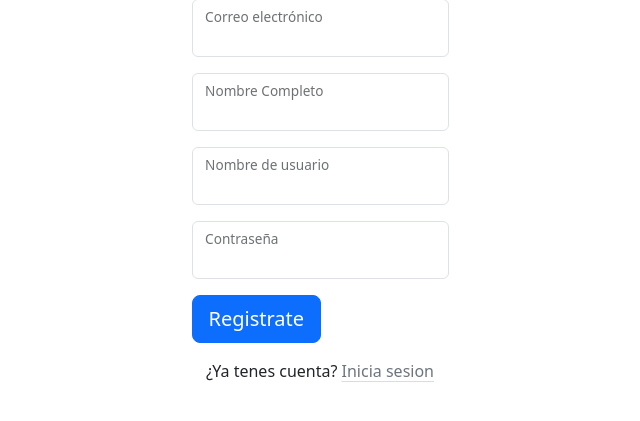
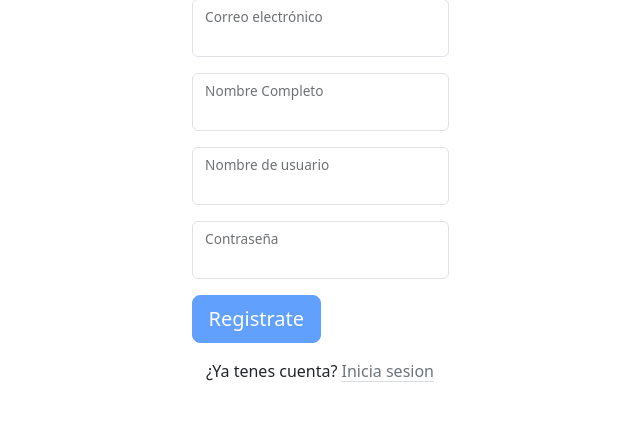
Before and after one commit to LucasSimoesMDP/ProyectoFitnessAPP, a Django app: page /register/ in a window 1280 px wide. Shown: the part 229-650 px from the top of the page, without its empty margins (320-960 px from the left). Run offline with Django 4.2, Linux system fonts and the light colour scheme.

Commit message:
EN CONSTRUCCION: deshabilitar boton de registro hasta que se confirmen todos los inputs del formulario

```diff
--- a/fitness/assets/fitness/templates/register.html
+++ b/fitness/assets/fitness/templates/register.html
@@ -19,7 +19,7 @@
   <main>
     <div class="menu-login">
       <img src="{% static 'imagen-app.png' %}">
-      <form method="post" action="/register">
+      <form id="register-form" method="post" action="/register">
         {% csrf_token %}
         <div class="form-floating mb-3">
           <input type="email" name="email" class="form-control" id="usuarioEmail">
@@ -37,8 +37,12 @@
           <input type="password" name="password" class="form-control" id="usuarioContrasena">
           <label for="usuarioContrasena">Contraseña</label>
         </div>
-        <button type="button" class="btn btn-primary btn-lg">Registrate</button>
+        <button type="button" id="register-form-boton" class="btn btn-primary btn-lg" disabled>Registrate</button>
       </form>
+      <script>
+        const formulario = document.getElementById('register-form');
+        const boton_formulario = document.getElementById('register-form-boton')
+      </script>
       <p>¿Ya tenes cuenta? <a href="{% url 'login' %}"
           class="link-secondary link-offset-2 link-underline-opacity-25 link-underline-opacity-100-hover">Inicia
           sesion</a></p>
```
